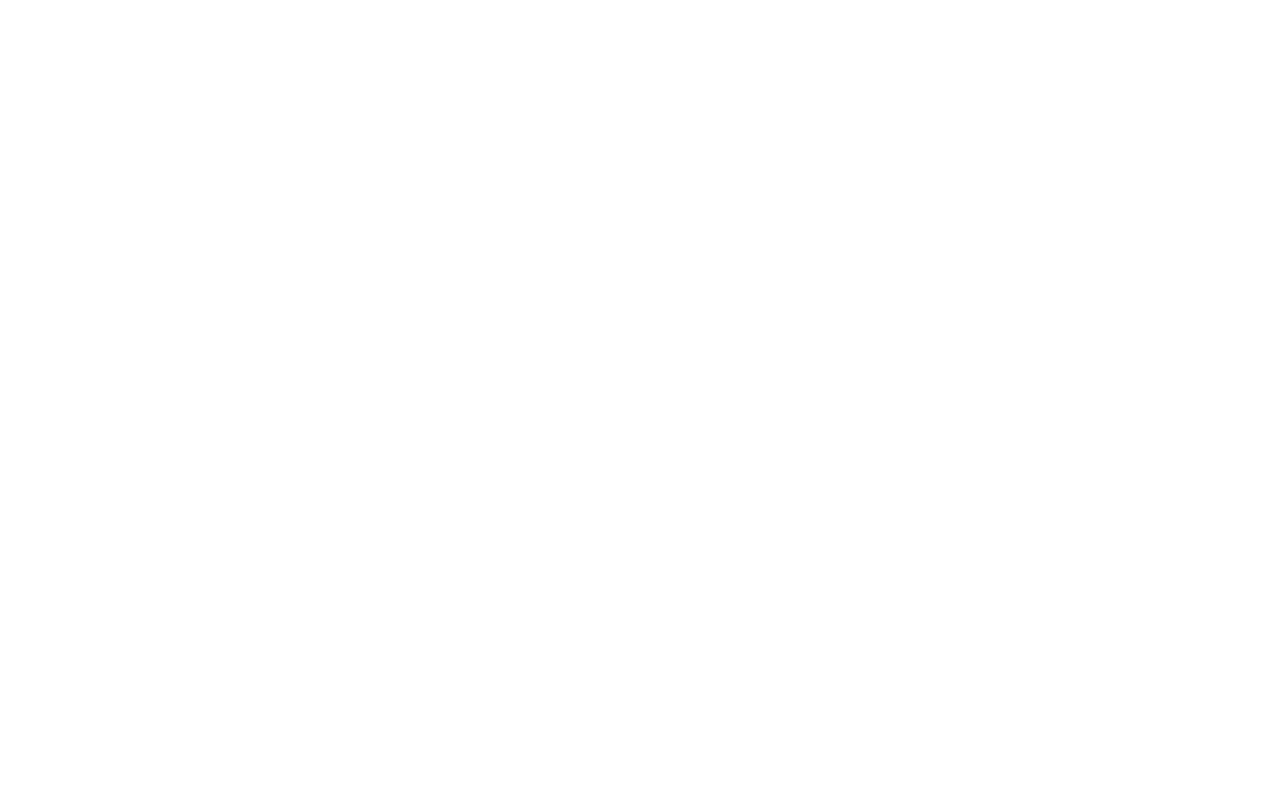
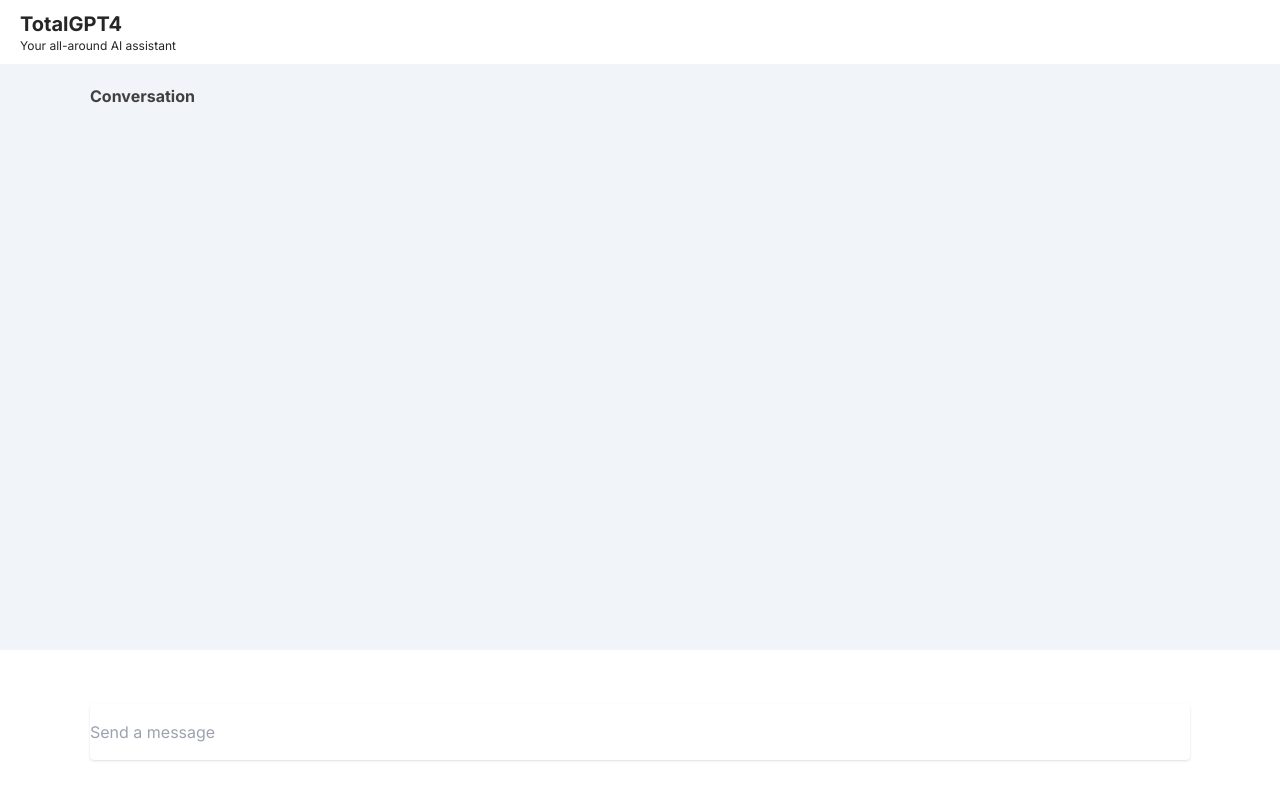
Before and after one commit to jnebab/gpt4juan, a Next.js app: page / in a window 1280 px wide. Built offline with nearby package versions, Linux system fonts and the light colour scheme.

Commit message:
feat: add UI and integrate lang chain api

```diff
--- a/next.config.js
+++ b/next.config.js
@@ -1,4 +1,16 @@
 /** @type {import('next').NextConfig} */
-const nextConfig = {}
+const nextConfig = {
+  env: {
+    OPENAI_API_KEY: process.env.NEXT_PUBLIC_OPENAI_API_KEY,
+  },
+  webpack(config) {
+    config.experiments = {
+      asyncWebAssembly: true,
+      layers: true,
+    };
 
-module.exports = nextConfig
+    return config;
+  },
+};
+
+module.exports = nextConfig;
--- a/package.json
+++ b/package.json
@@ -13,13 +13,19 @@
     "@types/react": "18.2.6",
     "@types/react-dom": "18.2.4",
     "autoprefixer": "10.4.14",
+    "classnames": "^2.3.2",
     "eslint": "8.40.0",
     "eslint-config-next": "13.4.1",
+    "langchain": "^0.0.71",
+    "lucide-react": "^0.214.0",
     "next": "13.4.1",
     "postcss": "8.4.23",
     "react": "18.2.0",
     "react-dom": "18.2.0",
     "tailwindcss": "3.3.2",
     "typescript": "5.0.4"
+  },
+  "devDependencies": {
+    "@tailwindcss/forms": "^0.5.3"
   }
 }
--- /dev/null
+++ b/src/app/api/route.ts
@@ -0,0 +1,83 @@
+import { ConversationChain } from "langchain/chains";
+import { ChatOpenAI } from "langchain/chat_models/openai";
+import { CallbackManager } from "langchain/callbacks";
+import {
+  ChatPromptTemplate,
+  HumanMessagePromptTemplate,
+  MessagesPlaceholder,
+  SystemMessagePromptTemplate,
+} from "langchain/prompts";
+import { BufferMemory } from "langchain/memory";
+import { NextRequest, NextResponse } from "next/server";
+
+const OPENAI_API_KEY = process.env.OPENAI_API_KEY;
+
+type RequestType = {
+  query: string;
+};
+
+export async function POST(req: NextRequest) {
+  const { query } = await req.json();
+  let str = "";
+  try {
+    if (!OPENAI_API_KEY) {
+      throw new Error("OPENAI_API_KEY is not set");
+    }
+
+    const encoder = new TextEncoder();
+    const stream = new TransformStream();
+    const writer = stream.writable.getWriter();
+
+    const llm = new ChatOpenAI({
+      openAIApiKey: OPENAI_API_KEY,
+      model: "gpt-4",
+      temperature: 0.7,
+      streaming: true,
+      callbackManager: CallbackManager.fromHandlers({
+        handleLLMNewToken: async (token) => {
+          await writer.ready;
+          await writer.write(encoder.encode(`${token}`));
+        },
+        handleLLMEnd: async () => {
+          await writer.ready;
+          await writer.close();
+        },
+        handleLLMError: async (e) => {
+          await writer.ready;
+          await writer.abort(e);
+        },
+      }),
+    });
+
+    const chatPrompt = ChatPromptTemplate.fromPromptMessages([
+      SystemMessagePromptTemplate.fromTemplate(
+        "You are a helpful assistant that answers questions as best you can."
+      ),
+      new MessagesPlaceholder("history"),
+      HumanMessagePromptTemplate.fromTemplate("{input}"),
+    ]);
+    const chain = new ConversationChain({
+      memory: new BufferMemory({ returnMessages: true, memoryKey: "history" }),
+      prompt: chatPrompt,
+      llm,
+    });
+    await chain.call({ input: query }).catch(console.error);
+
+    return new NextResponse(stream.readable, {
+      headers: {
+        "Content-Type": "text/event-stream",
+        "Cache-Control": "no-cache",
+      },
+    });
+  } catch (error) {
+    console.log("error:", error);
+  }
+
+  return new Response(str, {
+    headers: {
+      "Content-Type": "text/event-stream",
+      "Cache-Control": "no-cache, no-transform",
+      Connection: "keep-alive",
+    },
+  });
+}
--- /dev/null
+++ b/src/app/hooks/useDebounce.ts
@@ -0,0 +1,17 @@
+import { useEffect, useState } from "react";
+
+function useDebounce<T>(value: T, delay?: number): T {
+  const [debouncedValue, setDebouncedValue] = useState<T>(value);
+
+  useEffect(() => {
+    const timer = setTimeout(() => setDebouncedValue(value), delay || 500);
+
+    return () => {
+      clearTimeout(timer);
+    };
+  }, [value, delay]);
+
+  return debouncedValue;
+}
+
+export default useDebounce;
--- a/src/app/layout.tsx
+++ b/src/app/layout.tsx
@@ -1,3 +1,4 @@
+import classNames from "classnames";
 import "./globals.css";
 import { Inter } from "next/font/google";
 
@@ -16,7 +17,27 @@
 }) {
   return (
     <html lang="en">
-      <body className={inter.className}>{children}</body>
+      <body
+        className={classNames(
+          inter.className,
+          "bg-slate-100 h-screen w-screen max-w-full"
+        )}
+      >
+        <main className="w-full h-full min-h-screen overflow-auto">
+          <header className="z-20 shadow-xs flex h-16 items-center justify-between bg-white text-dark w-screen max-w-full sticky top-0">
+            <div className="px-5">
+              <h3 className="font-bold text-xl text-neutral-800">TotalGPT4</h3>
+              <p className="text-xs text-neutral-800">
+                Your all-around AI assistant
+              </p>
+            </div>
+          </header>
+          <div className="flex flex-col max-w-[1100px] min-w-content mx-auto bg-soft pb-16 min-h-fit overflow-auto">
+            <div className="h-5" />
+            {children}
+          </div>
+        </main>
+      </body>
     </html>
   );
 }
--- a/src/app/page.tsx
+++ b/src/app/page.tsx
@@ -1,5 +1,139 @@
-import Image from "next/image";
+"use client";
+import { KeyboardEvent, useEffect, useState, useTransition } from "react";
+import { BotIcon, User2Icon } from "lucide-react";
+import classNames from "classnames";
+
+type Message = {
+  index: number;
+  role: "human" | "ai";
+  message: string;
+};
 
 export default function Home() {
-  return <main></main>;
+  const [, startTransition] = useTransition();
+  const [userMessage, setUserMessage] = useState("");
+  const [aiMessage, setAIMessage] = useState<Message | undefined>(undefined);
+  const [messages, setMessages] = useState<Message[]>([]);
+
+  useEffect(() => {
+    if (aiMessage) {
+      const aiIndex = messages.findIndex(
+        (msg) => msg.index === aiMessage.index
+      );
+      if (aiIndex > -1) {
+        const updatedMessages = [...messages].map((msg) => {
+          if (msg.index === aiMessage.index) {
+            return {
+              ...msg,
+              message: msg.message + aiMessage.message,
+            };
+          }
+          return msg;
+        });
+        // console.log("updatedMessages:", updatedMessages);
+        setMessages(updatedMessages);
+      } else {
+        setMessages([...messages, aiMessage]);
+      }
+    }
+    // eslint-disable-next-line react-hooks/exhaustive-deps
+  }, [aiMessage]);
+
+  const handleSubmit = async (e: KeyboardEvent<HTMLInputElement>) => {
+    if (e.code === "Enter") {
+      startTransition(() => {
+        setMessages([
+          ...messages,
+          { index: messages.length + 1, role: "human", message: userMessage },
+        ]);
+        setUserMessage("");
+      });
+
+      const res = await fetch("/api", {
+        method: "POST",
+        headers: {
+          "Content-Type": "application/json",
+        },
+        body: JSON.stringify({
+          query: userMessage,
+        }),
+      });
+
+      const reader = res.body!.getReader();
+      const decoder = new TextDecoder("utf-8");
+
+      while (true) {
+        const { done, value } = await reader.read();
+        if (done) {
+          setAIMessage(undefined);
+          break;
+        }
+        const decodedValue = decoder.decode(value);
+        // console.log("messages:", messages);
+
+        let newAIMessage = undefined;
+        if (aiMessage) {
+          newAIMessage = {
+            ...aiMessage,
+            message: aiMessage.message + decodedValue,
+          };
+        } else {
+          newAIMessage = {
+            index: messages.length + 2,
+            role: "ai",
+            message: decodedValue,
+          };
+        }
+
+        setAIMessage(newAIMessage as Message);
+      }
+    }
+  };
+
+  return (
+    <div className="flex flex-col gap-6 w-full overflow-hidden">
+      <div>
+        <h3 className="font-bold text-neutral-700">Conversation</h3>
+      </div>
+      <ul className="flex flex-col gap-4 overflow-y-auto pb-28 -z-1 flex-wrap overflow-x-hidden">
+        {messages?.map((msg, index) => {
+          return (
+            <Message
+              key={`${msg.role}:${index}`}
+              message={msg.message}
+              role={msg.role}
+            />
+          );
+        })}
+      </ul>
+      <div className="fixed bottom-0 py-10 bg-white h-[150px] w-full right-0 left-0 z-20 flex justify-center items-end">
+        <input
+          className="form-input rounded shadow w-[1100px] h-14"
+          placeholder="Send a message"
+          value={userMessage}
+          onChange={(e) => setUserMessage(e.target.value)}
+          //@ts-ignore
+          onKeyDown={handleSubmit}
+        />
+      </div>
+    </div>
+  );
 }
+
+type MessageProps = {
+  message: string;
+  role: "human" | "ai";
+};
+
+function Message({ message, role }: MessageProps) {
+  return (
+    <li
+      className={classNames(
+        "font-mono text-black p-4 w-full flex items-center gap-4 rounded relative odd:bg-gray even:bg-white"
+      )}
+    >
+      <div className="w-8">{role === "ai" ? <BotIcon /> : <User2Icon />}</div>
+      <p className="flex flex-wrap">{message}</p>
+    </li>
+  );
+}
--- a/tsconfig.json
+++ b/tsconfig.json
@@ -1,6 +1,7 @@
 {
   "compilerOptions": {
-    "target": "es5",
+    "target": "ES2020", // or higher
+    "module": "nodenext",
     "lib": ["dom", "dom.iterable", "esnext"],
     "allowJs": true,
     "skipLibCheck": true,
@@ -8,7 +9,6 @@
     "forceConsistentCasingInFileNames": true,
     "noEmit": true,
     "esModuleInterop": true,
-    "module": "esnext",
     "moduleResolution": "node",
     "resolveJsonModule": true,
     "isolatedModules": true,
```
Also changed, not shown: 1 other file (tests, documents, lock files or other folders).
